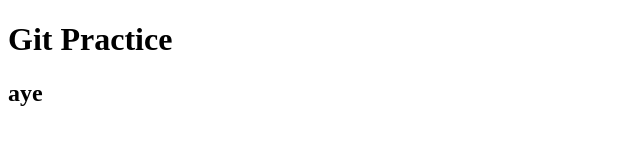
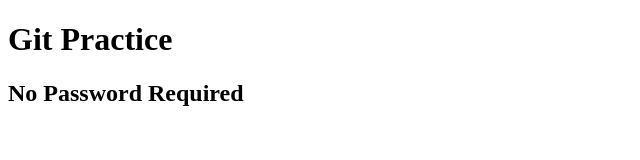
Before and after one commit to JustinMonty20/GitPractice, a plain HTML site: page index.html in a window 1280 px wide. Shown: the whole page, without its empty margins (0-640 px from the left). Drawn offline with Linux system fonts and the light colour scheme.

Commit message:
I don't need a password now

```diff
--- a/index.html
+++ b/index.html
@@ -7,7 +7,7 @@
 <body>
     <h1>Git Practice</h1>
 
-   <h2>aye</h2>
+   <h2>No Password Required</h2>
 
 
 </body>
```
